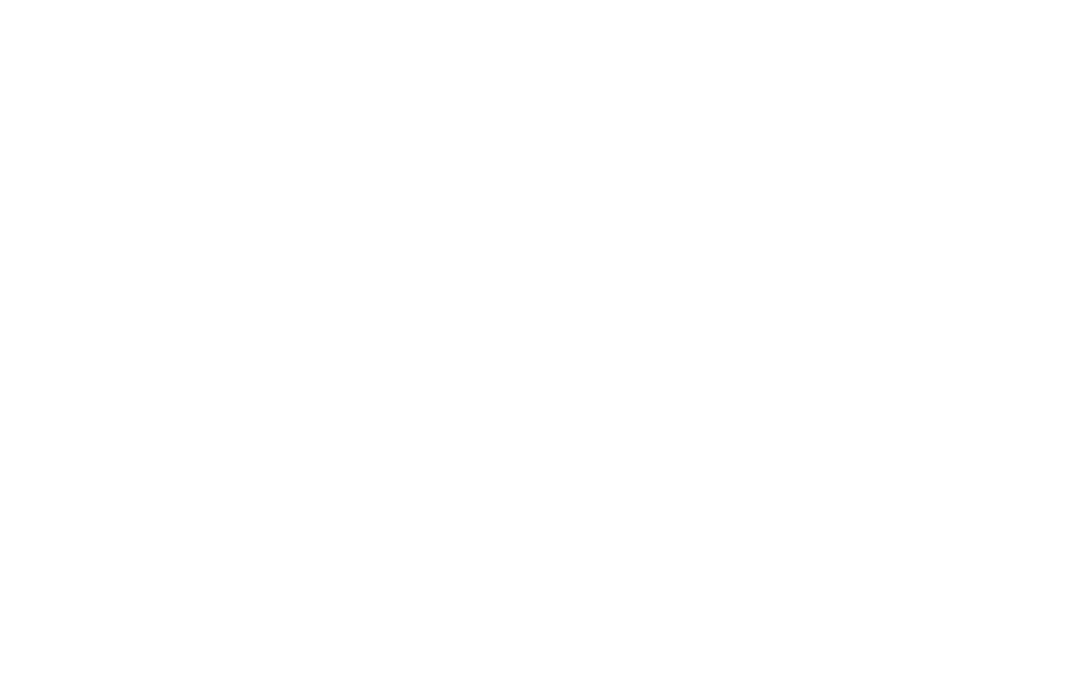
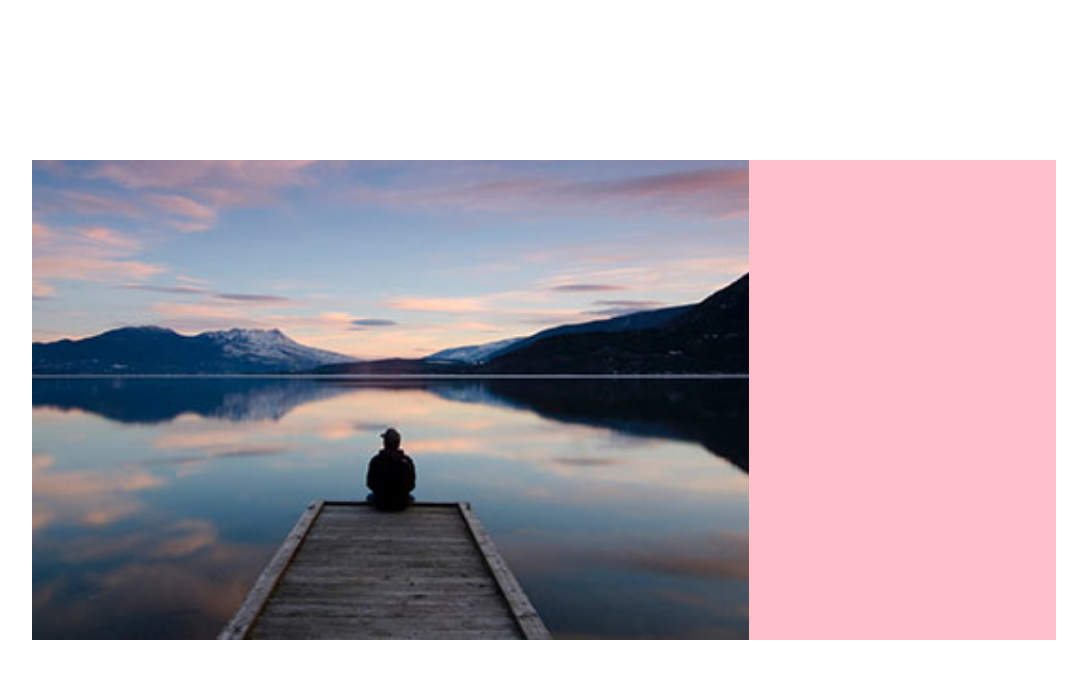
Before and after one commit to giuseppesiciliano/-js-array-carousel, a plain HTML site: page Milestone 1/index.html in a window 1280 px wide. Shown: the whole page, without its empty margins (96-1183 px from the left). Drawn offline with Linux system fonts and the light colour scheme.

Commit message:
Milestone 1

```diff
--- a/Milestone 1/css/style.css
+++ b/Milestone 1/css/style.css
@@ -4,3 +4,47 @@
     margin: 0;
     box-sizing: border-box;
 }
+
+
+
+.app-container {
+    width: 100%;
+    height: 100vh;
+    display: flex;
+    justify-content: center;
+    align-items: center;
+}
+
+
+
+.slider {
+    height: 60%;
+    width: 80%;
+    display: flex;
+}
+
+
+
+.image-container {
+    height: 100%;
+    width: 70%;
+
+    background-color: blue;
+}
+.single-image {
+    height: 100%;
+    width: 100%;
+}
+.single-image img {
+    height: 100%;
+    width: 100%;
+    object-fit: cover;
+}
+
+
+.thumbs {
+    height: 100%;
+    width: 30%;
+
+    background-color: pink;
+}
--- a/Milestone 1/index.html
+++ b/Milestone 1/index.html
@@ -11,6 +11,64 @@
 </head>
 <body>
 
+    <div class="app-container">
+
+        <!-- Slider -->
+        <div class="slider">
+
+            <!-- Image Container -->
+            <div class="image-container">
+
+                <div class="single-image">
+                    <img src="img/01.jpg" alt="Img 1">
+                </div>
+
+                <!-- <div class="single-image">
+                    <img src="img/02.jpg" alt="Img 2">
+                </div>
+
+                <div class="single-image">
+                    <img src="img/03.jpg" alt="Img 3">
+                </div>
+
+                <div class="single-image">
+                    <img src="img/04.jpg" alt="Img 4">
+                </div>
+
+                <div class="single-image">
+                    <img src="img/05.jpg" alt="Img 5">
+                </div> -->
+            </div>
+
+            <!-- Thumbs -->
+            <div class="thumbs">
+
+            </div>
+        </div>
+    </div>
+
+
+
+
+
+
+
+
+
+
+
+
+
+
+
+
+
+
+
+
+
+
+
 
     <script type="text/javascript" src="js/script.js"></script>
 </body>
```
